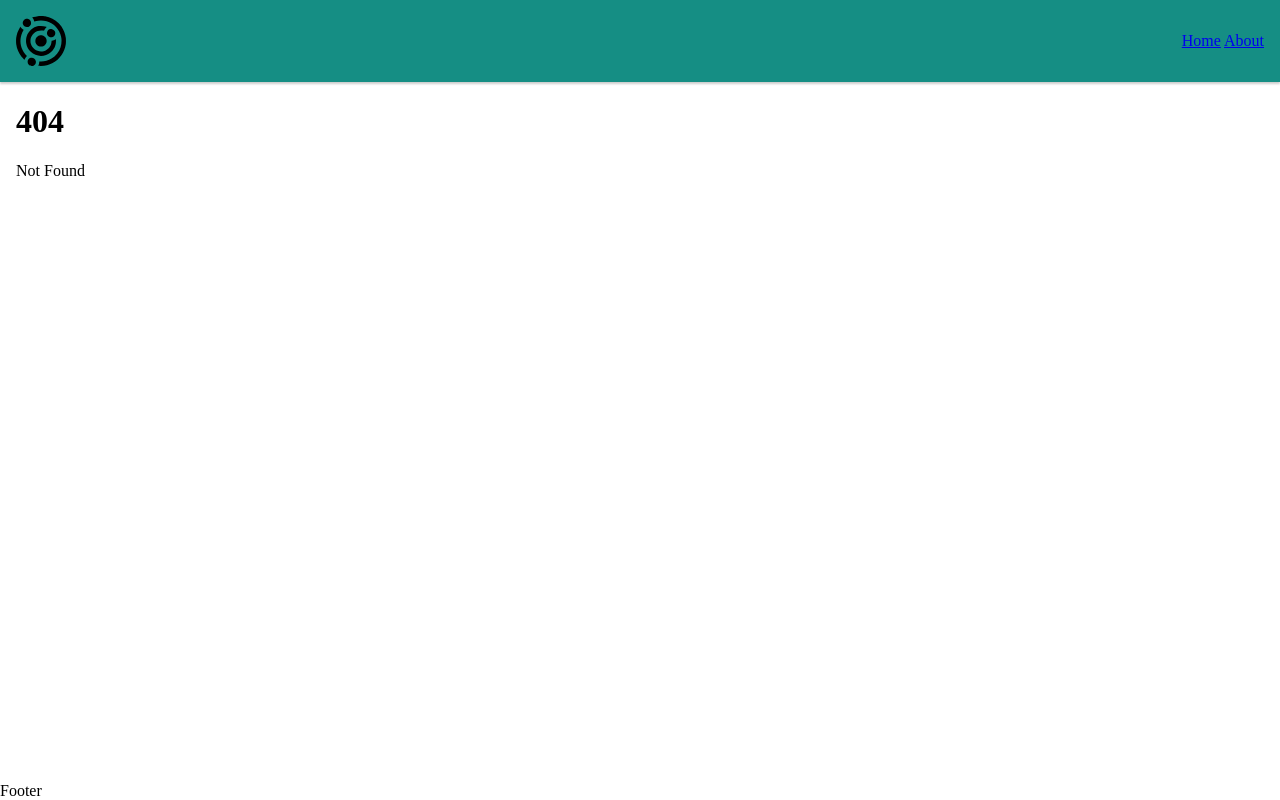
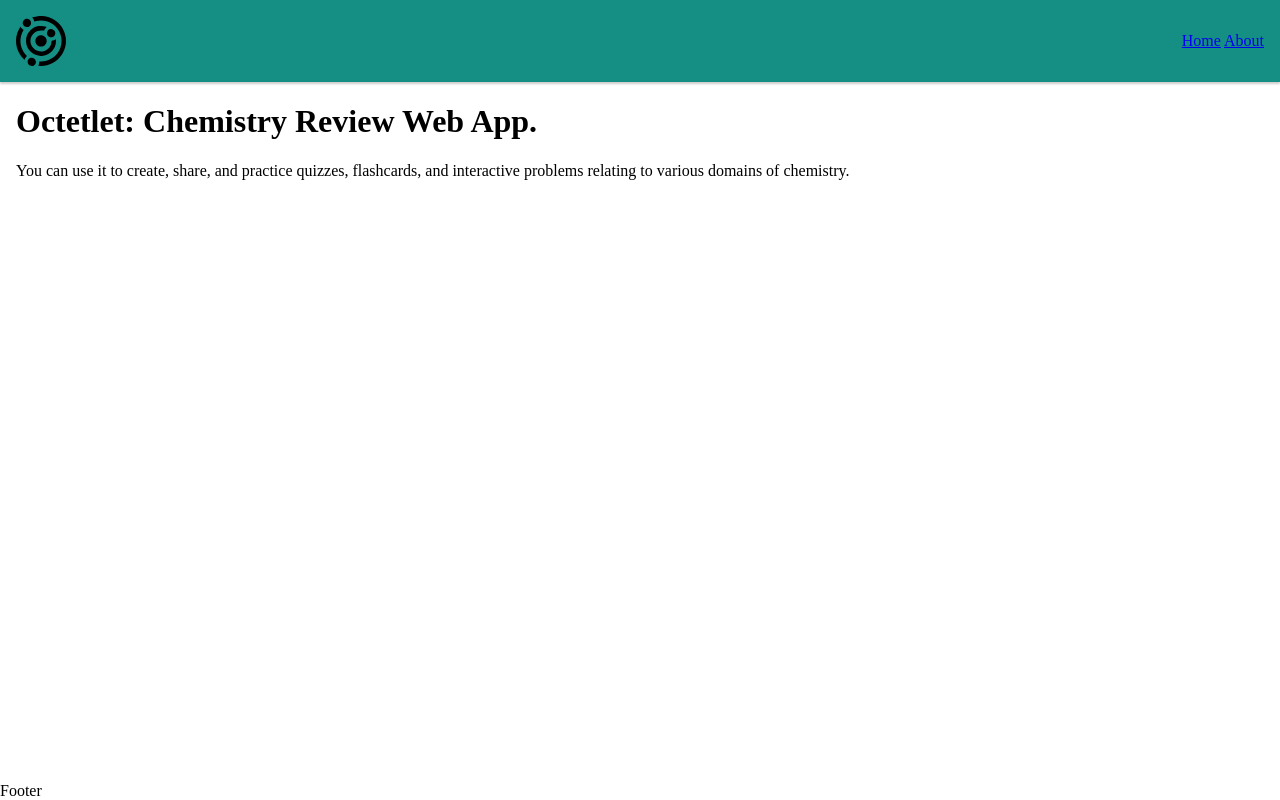
Before and after one commit to EjPlatzer/octetlet, a SvelteKit app: page /about in a window 1280 px wide. Before the commit this address had no page. Built offline with nearby package versions, Linux system fonts and the light colour scheme.

Commit message:
Add about page

```diff
--- /dev/null
+++ b/src/routes/about/+page.svelte
@@ -0,0 +1,5 @@
+<h1>Octetlet: Chemistry Review Web App.</h1>
+<p>
+	You can use it to create, share, and practice quizzes, flashcards, and interactive problems
+	relating to various domains of chemistry.
+</p>
```
